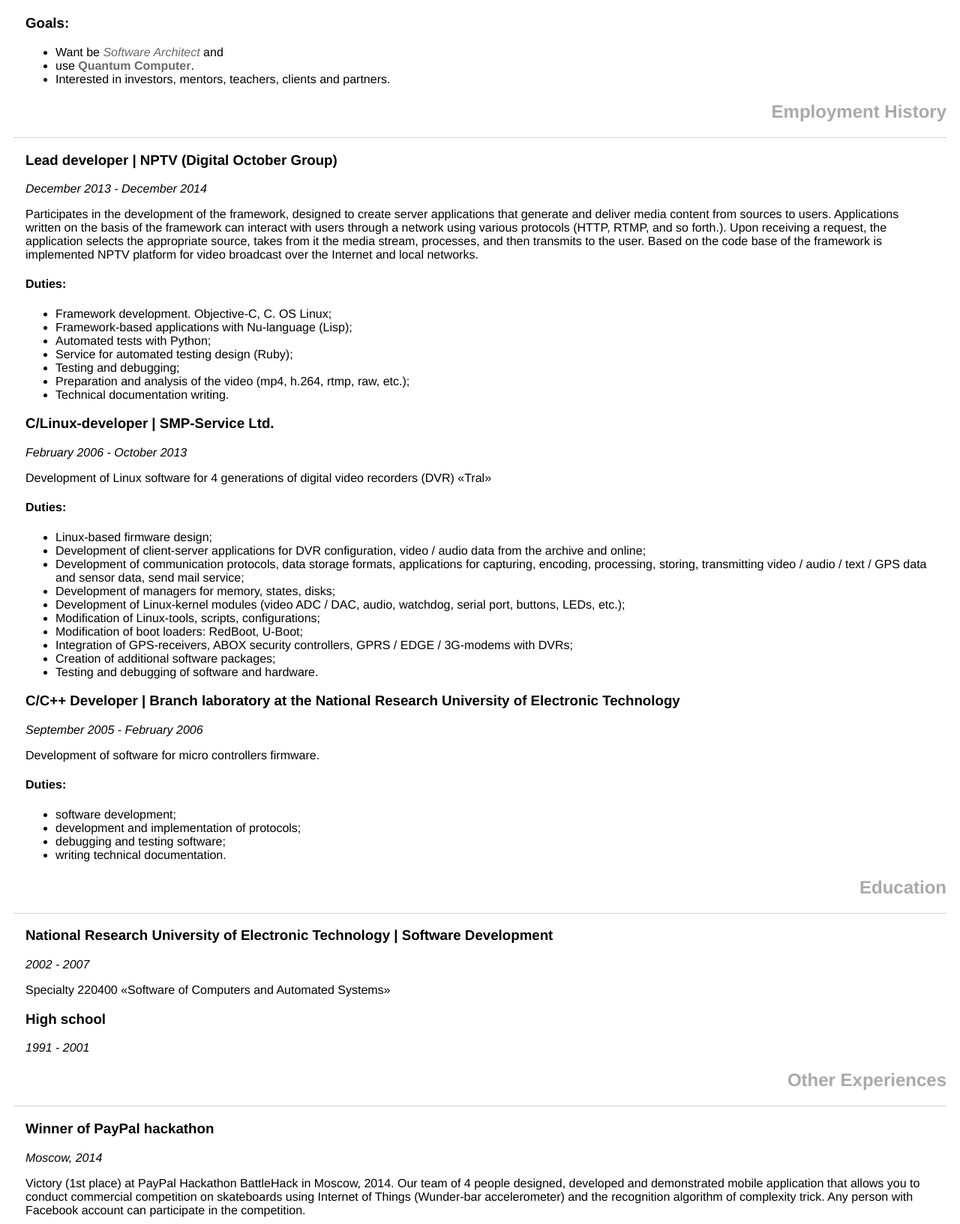
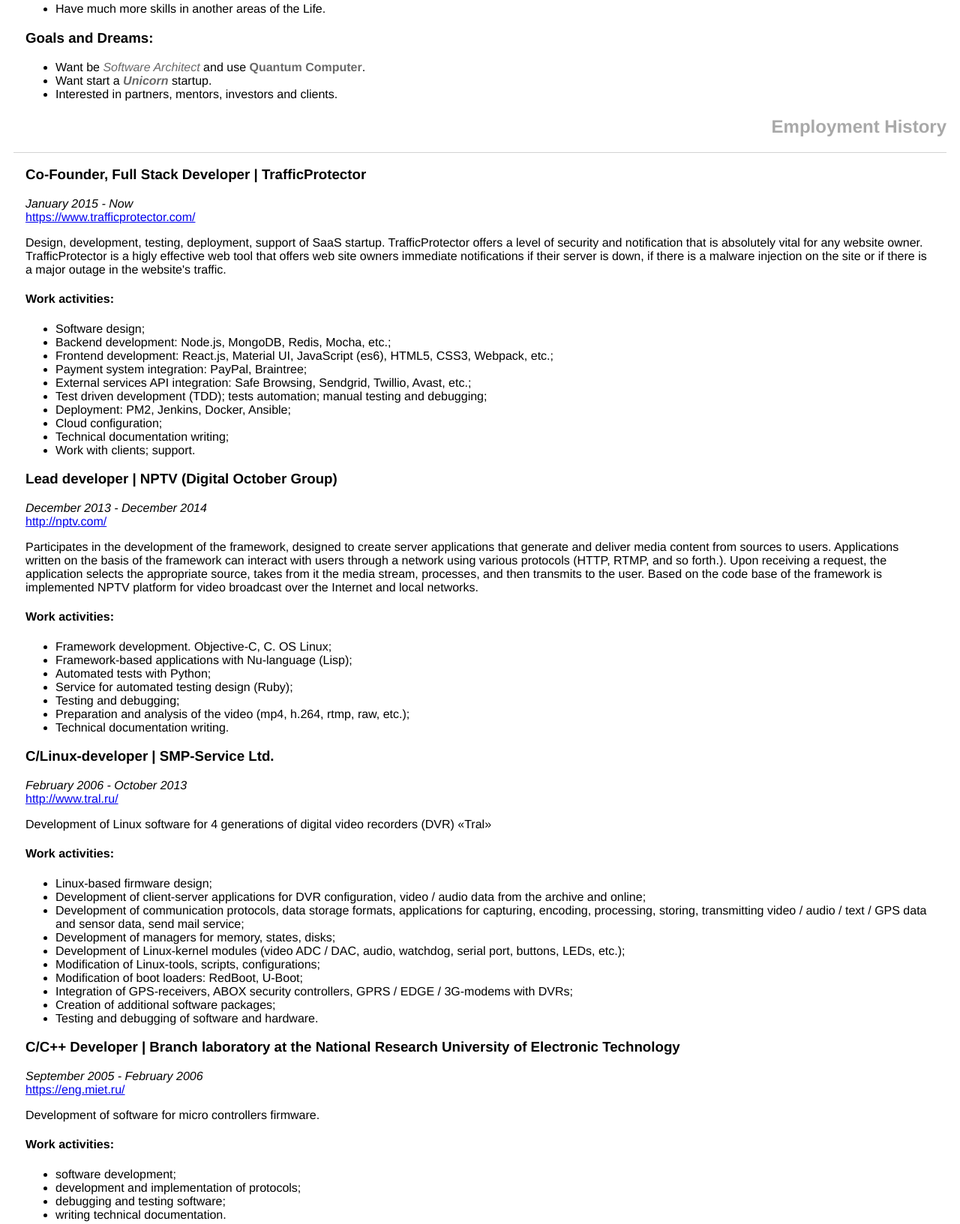
Before and after one commit to alphara/artemarakcheev, a website: page index.html in a window 1280 px wide. Shown: the part 1079-2712 px from the top of the page at 75% size. Drawn offline with Linux system fonts and the light colour scheme.

Commit message:
TrafficProtector work experience; websites; contacts on top; other improvements

```diff
--- a/index.html
+++ b/index.html
@@ -63,12 +63,15 @@
       <h1><span class="hb">Artem Arakcheev</span> is the <span class="hi">Full Stack Developer</span></h1>
     </div>
 
+    <div class="block">
+      <a href="https://www.facebook.com/artarakcheev">Facebook</a> | <a href="mailto:artarakcheev@gmail.com?Subject=Hello" target="_top">Email</a>
     </div>
+
     <div class="section">
       <h2>Overview</h2>
     </div>
     <div class="block">
-      <p>12+ years of <i>successful</i> experience in software development process. Higher education as software engineer. Proficient in specification of software requirements, software design, implementation, testing and debugging, integration, deployment and installation, maintenance. Able to develop web services, applications, utilities, components, kernel modules, boot loaders, firmware and system software for multiple platforms. Using clouds, servers, desktops, tablets, mobiles and embedded systems. Excellent in integration of payment systems, external services and APIs. Responsibilities include providing innovative and cost-effective engineering solutions to meet technical objectives and timing. Works fine independently and in some teams. Analytical, creative and innovative thinker. Fine communications skills. Can work with clients directly. 1st place winner PayPal hackathon (Moscow, 2014) and the World finalist PayPal competition (San Jose, 2014), successful integrated PayPal payments in SaaS startup (Bali, 2015).</p>
+      <p>12+ years of <i>successful</i> experience in software development process. Higher education as software engineer. Proficient in specification of software requirements, software design, implementation, testing and debugging, integration, deployment and installation, maintenance. Able to develop web services, applications, utilities, components, kernel modules, boot loaders, firmware and system software for multiple platforms. Using clouds, servers, desktops, tablets, mobiles and embedded systems. Excellent in integration of payment systems, external services and APIs. Responsibilities include providing innovative and cost-effective engineering solutions to meet technical objectives and timing. Works fine independently and in team. Analytical, creative and innovative thinker. Fine communications skills. Can work with clients directly. 1st place winner of PayPal hackathon (Moscow, 2014) and the World finalist of PayPal competition (San Jose, 2014), Co-Founder of SaaS startup.</p>
     </div>
 
     <div class="block">
@@ -130,11 +133,11 @@
     </div>
 
     <div class="block">
-      <h3>Goals:</h3>
+      <h3>Goals and Dreams:</h3>
       <ul>
-        <li>Want be <span class="hi">Software Architect</span> and</li>
-        <li>use <span class="hb">Quantum Computer</span>.</li>
-        <li>Interested in investors, mentors, teachers, clients and partners.</li>
+        <li>Want be <span class="hi">Software Architect</span> and use <span class="hb">Quantum Computer</span>.</li>
+        <li>Want start a <span class="hi hb">Unicorn</span> startup.</li>
+        <li>Interested in partners, mentors, investors and clients.</li>
       </ul>
     </div>
 
@@ -145,13 +148,37 @@
       <h2>Employment History</h2>
     </div>
 
+    <div class="block">
+      <h3>Co-Founder, Full Stack Developer | TrafficProtector</h3>
+      <div><span class="daterange">January 2015 - Now</span></div>
+      <div><span class="website"><a href="https://www.trafficprotector.com/">https://www.trafficprotector.com/</a></span></div>
+      <p></p>
+
+      <p>Design, development, testing, deployment, support of SaaS startup. TrafficProtector offers a level of security and notification that is absolutely vital for any website owner. TrafficProtector is a higly effective web tool that offers web site owners immediate notifications if their server is down, if there is a malware injection on the site or if there is a major outage in the website's traffic.</p>
+      <p>
+        <h4>Work activities:</h4>
+        <ul>
+          <li>Software design;</li>
+          <li>Backend development: Node.js, MongoDB, Redis, Mocha, etc.;</li>
+          <li>Frontend development: React.js, Material UI, JavaScript (es6), HTML5, CSS3, Webpack, etc.;</li>
+          <li>Payment system integration: PayPal, Braintree;</li>
+          <li>External services API integration: Safe Browsing, Sendgrid, Twillio, Avast, etc.;</li>
+          <li>Test driven development (TDD); tests automation; manual testing and debugging;</li>
+          <li>Deployment: PM2, Jenkins, Docker, Ansible;</li>
+          <li>Cloud configuration;</li>
+          <li>Technical documentation writing;</li>
+          <li>Work with clients; support.</li>
+        </ul>
+      </p>
+    </div>
 
     <div class="block">
       <h3>Lead developer | NPTV (Digital October Group)</h3>
-      <span class="daterange">December 2013 - December 2014</span>
+      <div><span class="daterange">December 2013 - December 2014</span></div>
+      <div><span class="website"><a href="http://nptv.com/">http://nptv.com/</a></span></div>
       <p>Participates in the development of the framework, designed to create server applications that generate and deliver media content from sources to users. Applications written on the basis of the framework can interact with users through a network using various protocols (HTTP, RTMP, and so forth.). Upon receiving a request, the application selects the appropriate source, takes from it the media stream, processes, and then transmits to the user. Based on the code base of the framework is implemented NPTV platform for video broadcast over the Internet and local networks.</p>
       <p>
-        <h4>Duties:</h4>
+        <h4>Work activities:</h4>
         <ul>
           <li>Framework development. Objective-C, C. OS Linux;</li>
           <li>Framework-based applications with Nu-language (Lisp);</li>
@@ -166,10 +193,11 @@
 
     <div class="block">
       <h3>C/Linux-developer | SMP-Service Ltd.</h3>
-      <span class="daterange">February 2006 - October 2013</span>
+      <div><span class="daterange">February 2006 - October 2013</span></div>
+      <div><span class="website"><a href="http://www.tral.ru/">http://www.tral.ru/</a></span></div>
       <p>Development of Linux software for 4 generations of digital video recorders (DVR) «Tral»</p>
       <p>
-        <h4>Duties:</h4>
+        <h4>Work activities:</h4>
         <ul>
           <li>Linux-based firmware design;
           <li>Development of client-server applications for DVR configuration, video / audio data from the archive and online;</li>
@@ -186,10 +214,11 @@
 
     <div class="block">
       <h3>С/С++ Developer | Branch laboratory at the National Research University of Electronic Technology</h3>
-      <span class="daterange">September 2005 - February 2006</span>
+      <div><span class="daterange">September 2005 - February 2006</span></div>
+      <div><span class="website"><a href="https://eng.miet.ru/">https://eng.miet.ru/</a></span></div>
       <p>Development of software for micro controllers firmware.</p>
       <p>
-        <h4>Duties:</h4>
+        <h4>Work activities:</h4>
         <ul>
           <li>software development;</li>
           <li>development and implementation of protocols;</li>
@@ -205,13 +234,14 @@
 
     <div class="block">
       <h3>National Research University of Electronic Technology | Software Development</h3>
-      <span class="daterange">2002 - 2007</span>
+      <div><span class="daterange">2002 - 2007</span></div>
+      <div><span class="website"><a href="https://eng.miet.ru/">https://eng.miet.ru/</a></span></div>
       <p>Specialty 220400 «Software of Computers and Automated Systems»</p>
     </div>
 
     <div class="block">
       <h3>High school</h3>
-      <span class="daterange">1991 - 2001</span>
+      <div><span class="daterange">1991 - 2001</span></div>
     </div>
 
     <div class="section">
@@ -220,7 +250,7 @@
 
     <div class="block">
       <h3>Winner of PayPal hackathon</h3>
-      <span class="daterange">Moscow, 2014</span>
+      <div><span class="daterange">Moscow, 2014</span></div>
       <p>
         Victory (1st place) at PayPal Hackathon BattleHack in Moscow, 2014.
         Our team of 4 people designed, developed and demonstrated
@@ -238,7 +268,6 @@
     <div class="block">
       <ul>
         <li><a href="https://www.facebook.com/artarakcheev">Facebook</a></li>
-        <li><a href="https://www.instagram.com/artarakcheev/">Instagram</a></li>
         <li><a href="mailto:artarakcheev@gmail.com?Subject=Hello" target="_top">Email</a></li>
       </ul>
     </div>
```
